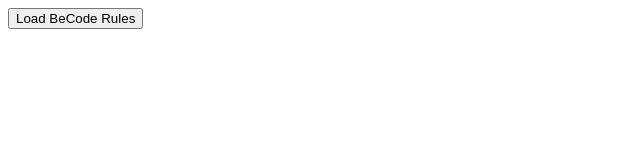
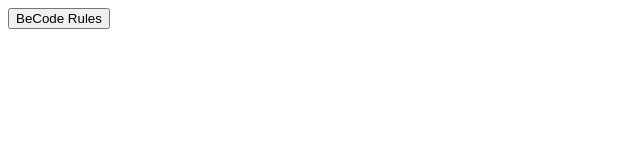
Before and after one commit to iammmei/14.Frontend-203-Async-Fetch, a plain HTML site: page EXERCICE 1/index.html in a window 1280 px wide. Shown: the full height of the page, 0-640 px from the left. Drawn offline with Linux system fonts and the light colour scheme.

Commit message:
foler for ex1

```diff
--- a/index.html
+++ b/EXERCICE 1/index.html
@@ -4,7 +4,7 @@
   <title>Fetch BeCode Rules</title>
 </head>
 <body>
-  <button id="loadRulesButton">Load BeCode Rules</button>
+  <button id="loadRulesButton">BeCode Rules</button>
   <ul id="rulesList"></ul>
   <script src="script.js"></script>
 </body>
```
Also changed, not shown: EXERCICE 1/becode.json (renamed from becode.json), EXERCICE 1/script.js (renamed from script.js), EXERCICE 1/trying.js (renamed from trying.js).
